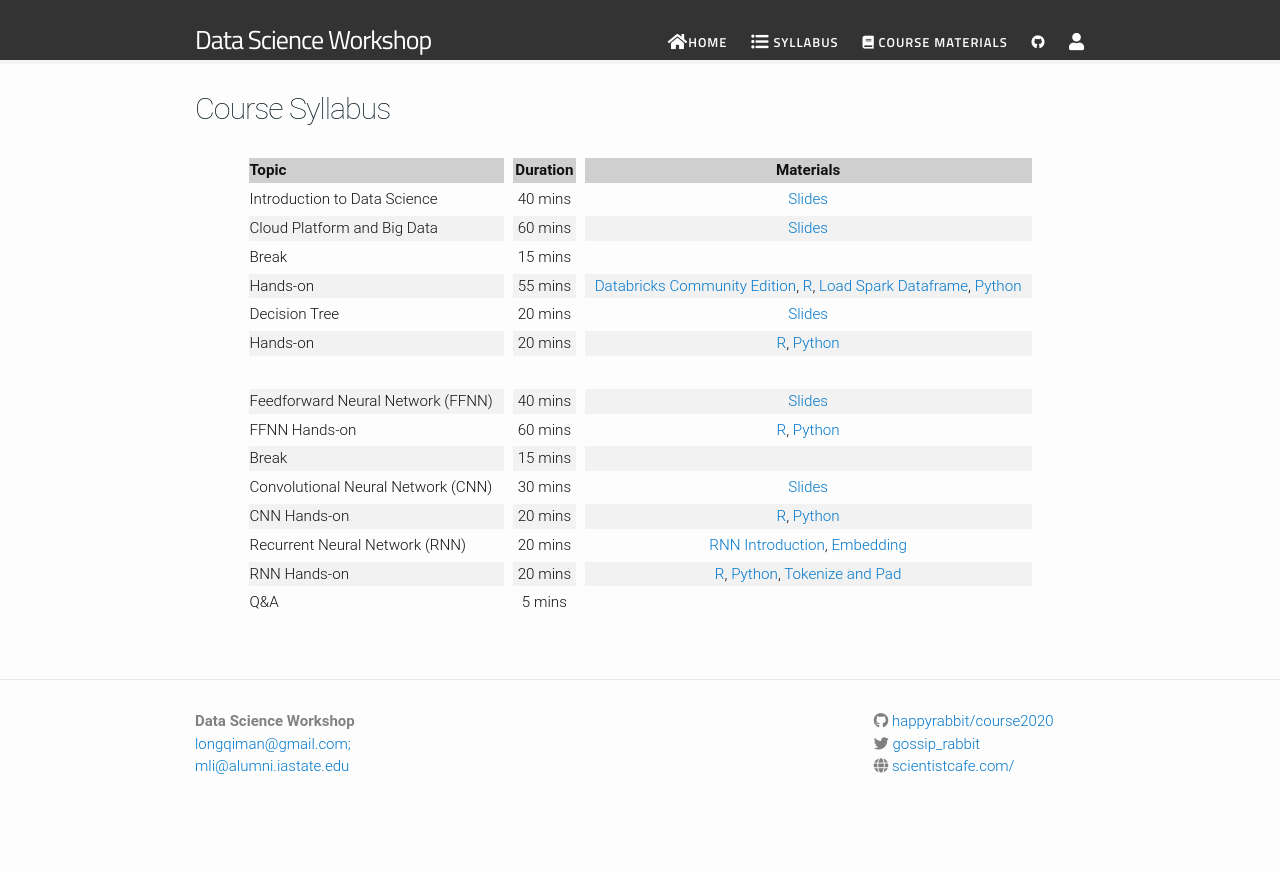
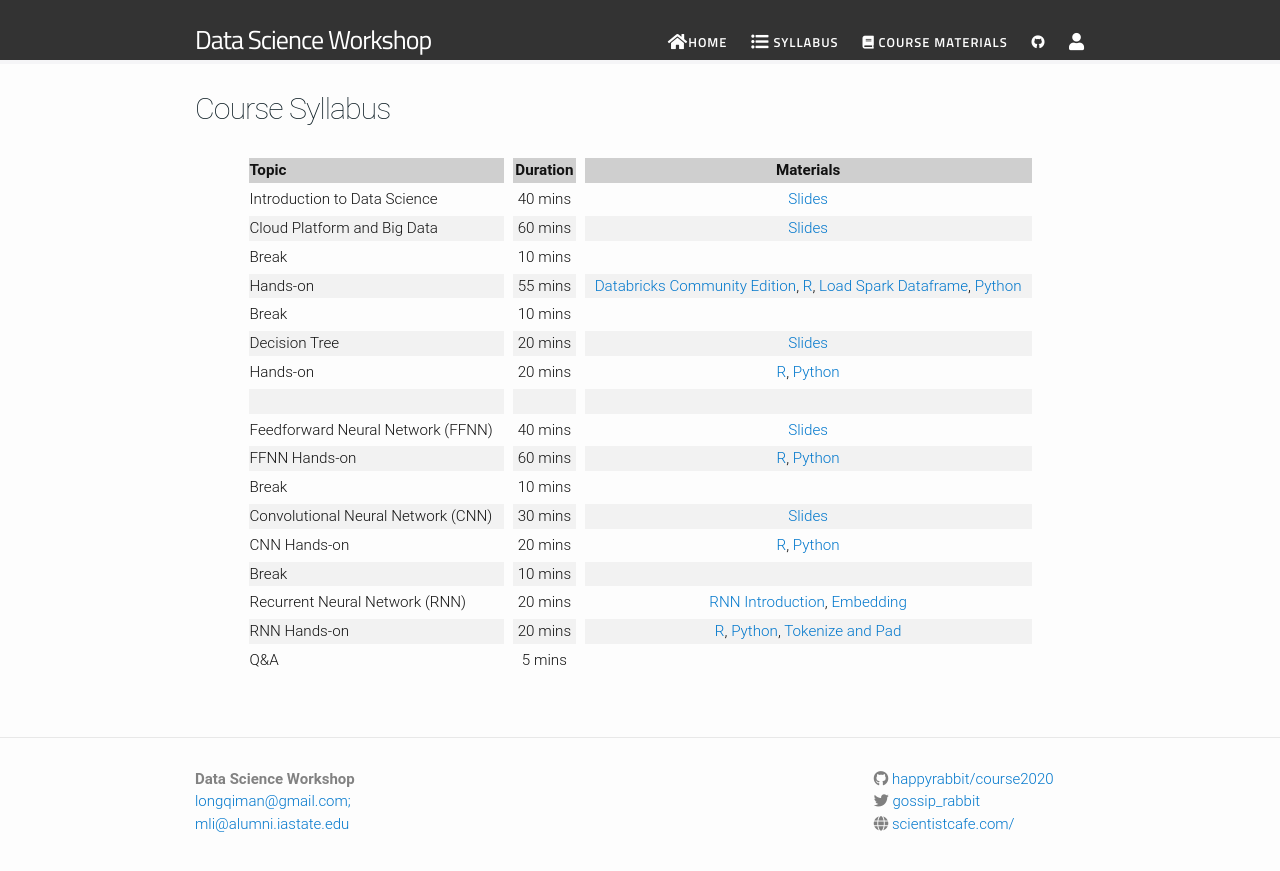
Before and after one commit to happyrabbit/course2020, a Jekyll site: the page built from course-syllabus.md, in a window 1280 px wide. Shown: the top 871 px of the page. Built offline with Jekyll 4.4.1, drawn with Linux system fonts in a browser that asks for light colours; nearby versions of some CDN libraries.

Commit message:
syllabus

```diff
--- a/course-syllabus.md
+++ b/course-syllabus.md
@@ -8,16 +8,18 @@ permalink: /course-syllabus/
 | :--- | :---: | :---: |
 | Introduction to Data Science | 40 mins | [Slides](https://course2020.scientistcafe.com/slides/01introduction/introduction#(1))   |
 | Cloud Platform and Big Data | 60 mins | [Slides](https://docs.google.com/presentation/d/1jWO1-Nloms0x1btYLevUqTBcycZo1SV_cvE9rmg24tM/edit?usp=sharing)   |
-| Break | 15 mins |  |
+| Break | 10 mins |  |
 | Hands-on | 55 mins | [Databricks Community Edition](https://databricks.com/try-databricks), [R](https://databricks-prod-cloudfront.cloud.databricks.com/public/4027ec902e239c93eaaa8714f173bcfc/3981279215211072/4269117185296595/78755435857845/latest.html), [Load Spark Dataframe](https://github.com/happyrabbit/IntroDataScience/blob/master/Python/LoadDatasetSpark.ipynb), [Python](https://github.com/happyrabbit/IntroDataScience/blob/master/Python/PysparkETL.ipynb)  |
+| Break | 10 mins |  |
 | Decision Tree | 20 mins |[Slides](https://course2020.scientistcafe.com/slides/03Tree/Tree.html) |
 | Hands-on| 20 mins | [R](https://databricks-prod-cloudfront.cloud.databricks.com/public/4027ec902e239c93eaaa8714f173bcfc/3981279215211072/2153523447602836/78755435857845/latest.html), [Python](https://github.com/happyrabbit/IntroDataScience/blob/master/Python/TreeBasedModels.ipynb)  |
 |  |  |  |
 | Feedforward Neural Network (FFNN) | 40 mins | [Slides](https://course2020.scientistcafe.com/slides/02DeepLearning/DNN/DNN_Intro.html)   |
 | FFNN Hands-on | 60 mins | [R](https://databricks-prod-cloudfront.cloud.databricks.com/public/4027ec902e239c93eaaa8714f173bcfc/3981279215211072/4269117185296628/78755435857845/latest.html), [Python](https://github.com/happyrabbit/IntroDataScience/blob/master/Python/FFNN.ipynb) |
-| Break | 15 mins |  |
+| Break | 10 mins |  |
 | Convolutional Neural Network (CNN)  | 30 mins | [Slides](https://course2020.scientistcafe.com/slides/02DeepLearning/CNN/CNN_Intro.html)   |
 | CNN Hands-on | 20 mins | [R](https://databricks-prod-cloudfront.cloud.databricks.com/public/4027ec902e239c93eaaa8714f173bcfc/3981279215211072/1821707097719970/78755435857845/latest.html), [Python](https://github.com/happyrabbit/IntroDataScience/blob/master/Python/CNN.ipynb)  |
+| Break | 10 mins |  |
 | Recurrent Neural Network (RNN) | 20 mins | [RNN Introduction](https://course2020.scientistcafe.com/slides/02DeepLearning/RNN/RNN_Intro.html), [Embedding](https://course2020.scientistcafe.com/slides/02DeepLearning/RNN/RNN_Embedding.html) |
 | RNN Hands-on | 20 mins | [R](https://databricks-prod-cloudfront.cloud.databricks.com/public/4027ec902e239c93eaaa8714f173bcfc/3981279215211072/3137931017799475/78755435857845/latest.html), [Python](https://github.com/happyrabbit/IntroDataScience/blob/master/Python/RNN.ipynb), [Tokenize and Pad](https://github.com/happyrabbit/IntroDataScience/blob/master/Python/TokenizingPadding.ipynb) |
 | Q&A | 5 mins |  |
```
Also changed, not shown: 1 other file.
